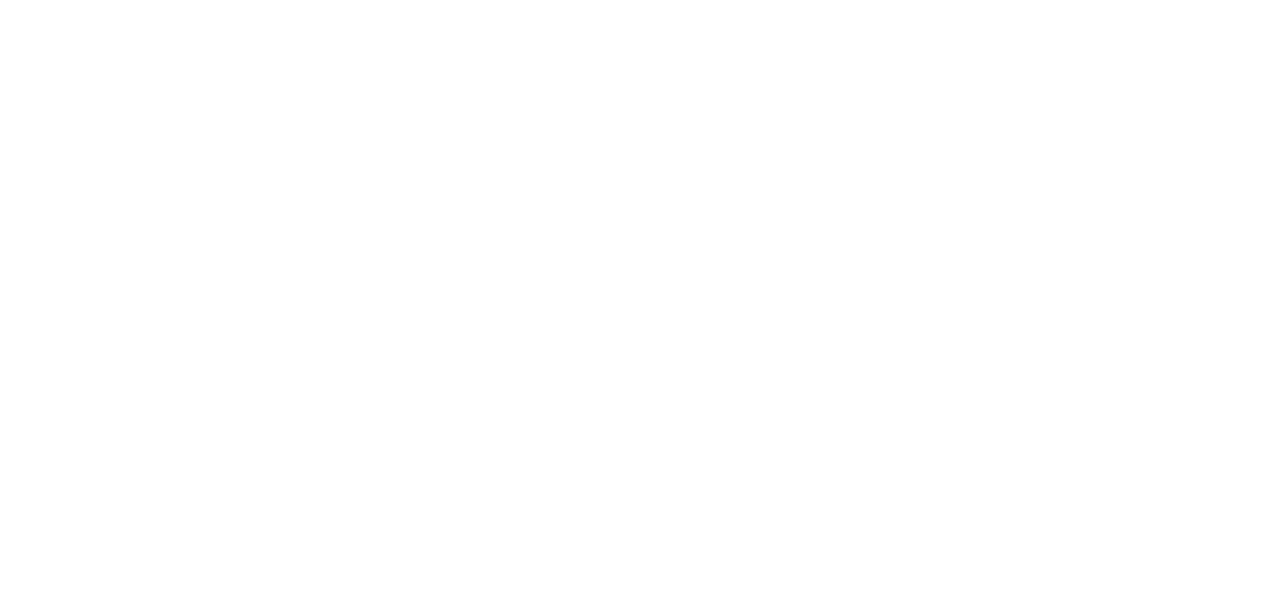
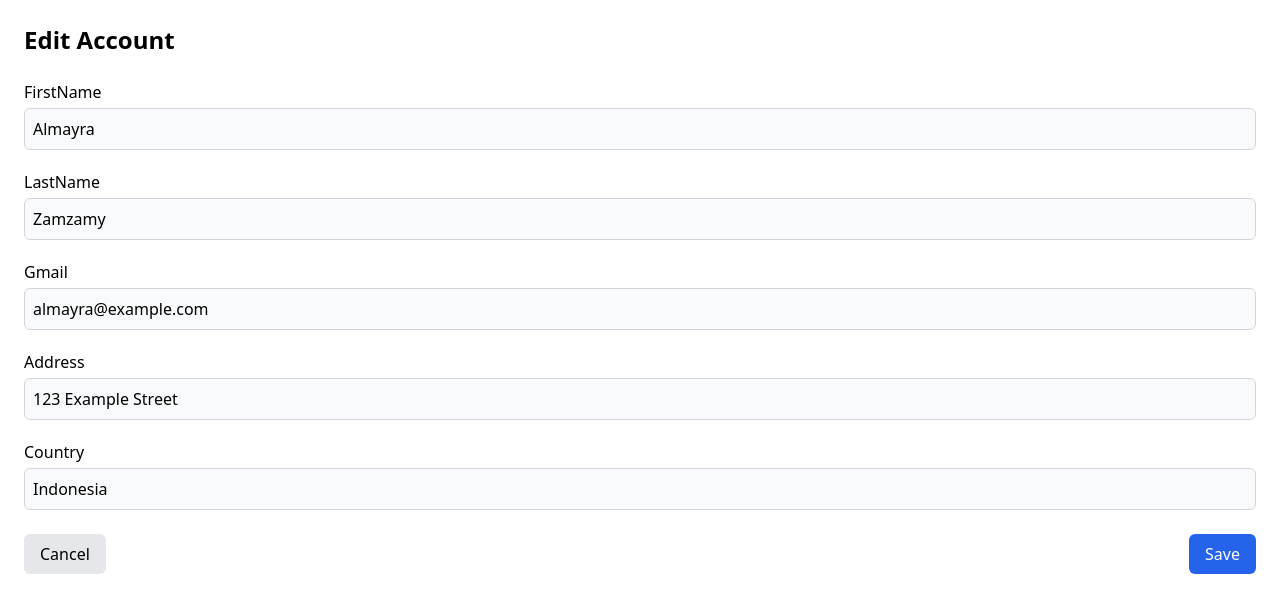
Before and after one commit to Johnnysky2700/chateo, a React (Create React App) app: page /Account in a window 1280 px wide. Before the commit this address had no page. Shown: the top 612 px of the page. Built offline with nearby package versions, Linux system fonts and the light colour scheme; data requests are answered from the project's data file; sample sign-in values are in the browser's storage.

Commit message:
in morepage account can display user details

```diff
--- a/data/db.json
+++ b/data/db.json
@@ -208,5 +208,15 @@
       "text": "hello",
       "timestamp": "2025-05-15T19:03:59.075Z"
     }
+  ],
+  "users": [
+    {
+      "id": "1",
+      "firstName": "Almayra",
+      "lastName": "Zamzamy",
+      "email": "almayra@example.com",
+      "address": "123 Example Street",
+      "country": "Indonesia"
+    }
   ]
 }
--- a/src/App.js
+++ b/src/App.js
@@ -10,7 +10,8 @@
 import MorePage from "./Components/MorePage";
 import ChatDetails from "./Components/ChatDetails";
 import { ThemeProvider } from "./context/ThemeContext";
-import { ContactProvider } from "./ContactContext"; // ✅ Import your contact context provider
+import { ContactProvider } from "./ContactContext";
+import Account from './Components/Account';
 
 function App() {
   return (
@@ -28,6 +29,7 @@
               <Route path="/ChatPage" element={<ChatPage />} />
               <Route path="/MorePage" element={<MorePage />} />
               <Route path="/ChatDetails/:id" element={<ChatDetails />} />
+              <Route path="/Account" element={<Account />} />
             </Routes>
           </div>
         </Router>
--- /dev/null
+++ b/src/Components/Account.jsx
@@ -0,0 +1,108 @@
+import { useEffect, useState } from 'react';
+import { useNavigate } from 'react-router-dom';
+
+export default function Account() {
+  const navigate = useNavigate();
+  const userId = localStorage.getItem("currentUserId");
+
+  const [user, setUser] = useState({
+    firstName: '',
+    lastName: '',
+    email: '',
+    address: '',
+    country: '',
+  });
+
+  const [loading, setLoading] = useState(true);
+
+  // Fetch user data on mount
+  useEffect(() => {
+    if (!userId) {
+      alert("No user ID found.");
+      navigate('/MorePage');
+      return;
+    }
+
+    const fetchUser = async () => {
+      try {
+        const res = await fetch(`http://localhost:8000/users/${userId}`);
+        if (!res.ok) throw new Error('User not found');
+        const data = await res.json();
+        setUser(data);
+      } catch (err) {
+        console.error("Failed to load user data:", err);
+        alert("Failed to load user data");
+      } finally {
+        setLoading(false);
+      }
+    };
+
+    fetchUser();
+  }, [userId, navigate]);
+
+  const handleChange = (e) => {
+    const { name, value } = e.target;
+    setUser((prev) => ({ ...prev, [name]: value }));
+  };
+
+  const handleSave = async () => {
+    try {
+      const res = await fetch(`http://localhost:8000/users/${userId}`, {
+        method: 'PATCH',
+        headers: { 'Content-Type': 'application/json' },
+        body: JSON.stringify(user),
+      });
+
+      if (!res.ok) throw new Error('Failed to save user info');
+
+      alert('Account info saved!');
+      navigate('/MorePage');
+    } catch (err) {
+      console.error(err);
+      alert('Error saving user info');
+    }
+  };
+
+  if (loading) {
+    return <div className="p-6 text-center">Loading...</div>;
+  }
+
+  return (
+    <div className="min-h-screen p-6 bg-white text-black dark:bg-black dark:text-white">
+      <h1 className="text-2xl font-bold mb-6">Edit Account</h1>
+
+      <div className="space-y-5">
+        {['firstName', 'lastName', 'email', 'address', 'country'].map((field) => (
+          <div key={field}>
+            <label className="block font-medium capitalize mb-1" htmlFor={field}>
+              {field === 'email' ? 'Gmail' : field}
+            </label>
+            <input
+              id={field}
+              name={field}
+              type="text"
+              value={user[field] || ''}
+              onChange={handleChange}
+              className="w-full p-2 rounded-md border border-gray-300 dark:border-gray-600 bg-gray-50 dark:bg-gray-800 dark:text-white"
+            />
+          </div>
+        ))}
+      </div>
+
+      <div className="mt-6 flex justify-between">
+        <button
+          onClick={() => navigate(-1)}
+          className="px-4 py-2 bg-gray-200 dark:bg-gray-700 rounded-md"
+        >
+          Cancel
+        </button>
+        <button
+          onClick={handleSave}
+          className="px-4 py-2 bg-blue-600 text-white rounded-md"
+        >
+          Save
+        </button>
+      </div>
+    </div>
+  );
+}
--- a/src/Components/MorePage.jsx
+++ b/src/Components/MorePage.jsx
@@ -1,7 +1,9 @@
+import { useEffect } from 'react';
 import { FiSun, FiHelpCircle, FiMail } from 'react-icons/fi';
 import { RiChat3Line, RiUserLine, RiFolder3Line } from 'react-icons/ri';
 import { MdNotificationsNone, MdOutlinePrivacyTip, MdChevronRight } from 'react-icons/md';
 import { useTheme } from '../context/ThemeContext';
+import { useNavigate } from 'react-router-dom';
 import Footer from './Footer';
 
 export default function MorePage() {
@@ -9,8 +11,17 @@
 
   const toggleTheme = () => setDarkMode(!darkMode);
 
+  const navigate = useNavigate();
+
+  useEffect(() => {
+    if (!localStorage.getItem("currentUserId")) {
+      localStorage.setItem("currentUserId", "1");
+    }
+  }, []);
+
+
   const menuItems = [
-    { label: 'Account', icon: <RiUserLine /> },
+    { label: 'Account', icon: <RiUserLine />, path: '/Account' },
     { label: 'Chats', icon: <RiChat3Line /> },
     { label: 'Appearance', icon: <FiSun />, action: toggleTheme },
     { label: 'Notification', icon: <MdNotificationsNone /> },
@@ -47,7 +58,13 @@
   ) : (
     <div
       key={index}
-              onClick={item.action}
+      onClick={() => {
+        if (item.path) {
+          navigate(item.path);
+        } else if (item.action) {
+          item.action();
+        }
+      }}
       className="flex items-center justify-between cursor-pointer"
     >
       <div className="flex items-center gap-2 text-sm">
```
Lines whose indentation alone changed are shown as unchanged.
